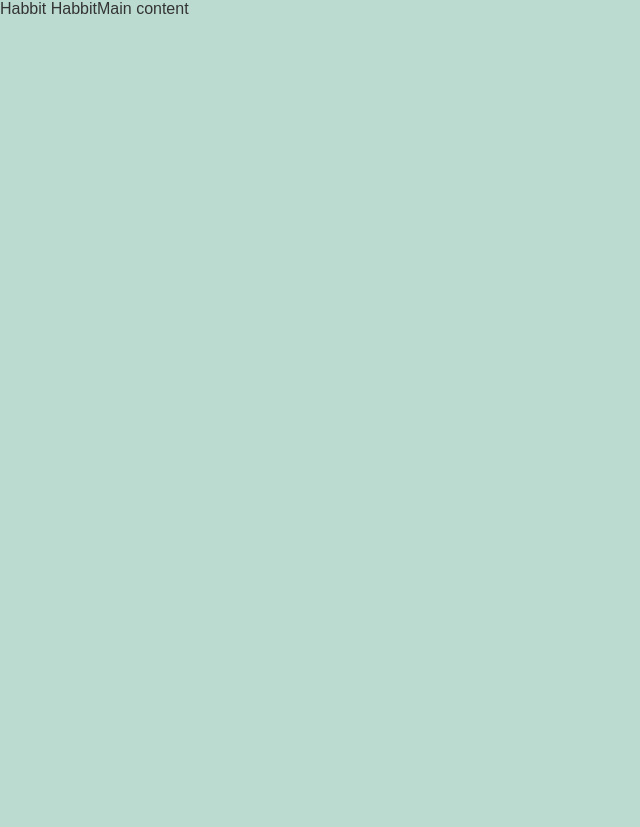
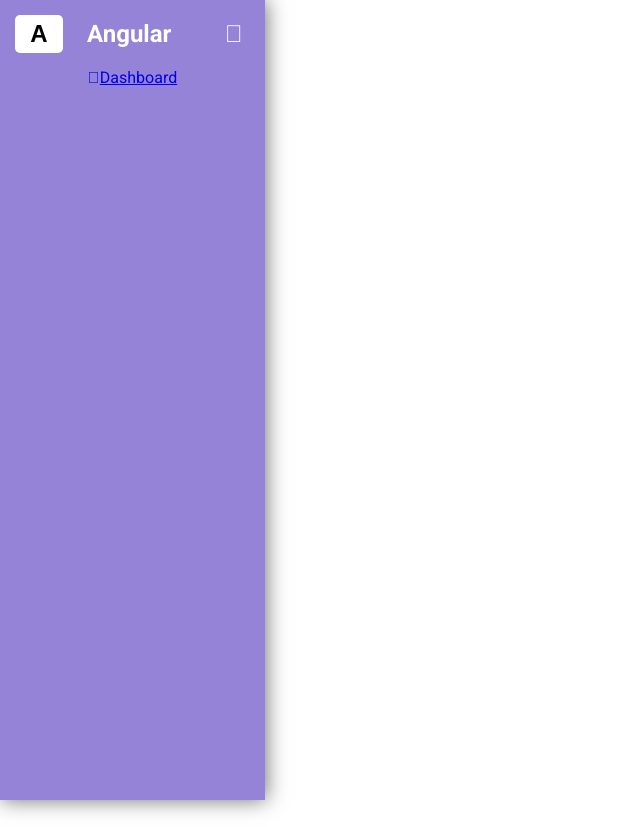
Before and after one commit to sarahperez/HabbitRabbit, an Angular app in the folder frontend/habbit-rabbit/: page / in a window 1280 px wide. Shown: the whole page, without its empty margins (0-640 px from the left). After the commit the page ends 800 px from the top, so only its background shows below. Built offline with nearby package versions, Linux system fonts and the light colour scheme.

Commit message:
side-nav work

```diff
--- a/frontend/habbit-rabbit/angular.json
+++ b/frontend/habbit-rabbit/angular.json
@@ -94,5 +94,8 @@
         }
       }
     }
+  },
+  "cli": {
+    "analytics": "39d6e2ed-3576-462b-8ea2-af302558fe51"
   }
 }
--- a/frontend/habbit-rabbit/src/app/app-component/app.component.html
+++ b/frontend/habbit-rabbit/src/app/app-component/app.component.html
@@ -1,2 +1 @@
-<h1>{{title}}</h1>
 <app-side-nav></app-side-nav>
--- /dev/null
+++ b/frontend/habbit-rabbit/src/app/side-nav/side-nav/nav-data.ts
@@ -0,0 +1,8 @@
+export const navbarData = [
+    {
+        routeLink: 'dashboard',
+        icon: 'fal fa-home',
+        label: 'Dashboard'
+
+    }
+];
--- a/frontend/habbit-rabbit/src/app/side-nav/side-nav/side-nav.component.css
+++ b/frontend/habbit-rabbit/src/app/side-nav/side-nav/side-nav.component.css
@@ -1,9 +1,93 @@
-.sideNav {
-    position: absolute;
+.side-nav {
+    background: #9483d6;
+    position: fixed;
+    transition: all .5s ease;
+    z-index: 1;
     top: 0;
-    bottom: 0;
-    left: 0;
-    right: 0;
-    background: #96d9ab;
+    height: 100vh;
+    width: 9rem;
+    box-shadow: 0.063rem 0 1.25rem 0 #707070;
 
+    .logo-container{
+      display: flex;
+      align-items: center;
+      padding: 0.938rem 0.938rem 0 0.938rem;
+      width: 100%;
+
+      .logo{
+        background: #fff;
+        text-align: center;
+        width: 3rem;
+        min-width: 3rem;
+        border-radius: 0.313rem;
+        padding: 0.313rem;
+        font-size: 24px;
+        font-weight: 900;
+        cursor: pointer;
+        border: none;
+      }
+
+      .logo-text{
+        margin-left: 1.5rem;
+        font-size: 24px;
+        font-weight: 700;
+        color: #fff;
+      }
+
+      .btn-close{
+        margin-left: auto;
+        cursor: pointer;
+        width: 2rem;
+        height: 2rem;
+        border-radius: 50%;
+        background-color: transparent;
+        border: none;
+
+        .fa-times{
+          color: #fff;
+          font-size: 24px;
+        }
+      }
+    }
+}
+
+.side-nav-collapsed{
+  width: 16.5625rem;
+}
+
+.side-nav-nav{
+  list-style: none;
+  padding: 0.938rem;
+  margin: 0;
+  display: flex;
+  flex-direction: column;
+  align-items: center;
+  height: calc(100%-3.65rem);
+  cursor: pointer;
+
+  .side-nav-nav-item{
+    width: 100%;
+    margin-bottom: 0.625rem;
+
+    .side-nav-nav-link{
+      display: flex;
+      align-items: center;
+      height: 3rem;
+      color: #f3f3f3;
+      text-decoration: none;
+      transition: color .3s ease;
+
+      .side-nav-link-icon{
+        fonr-size: 22px;
+        width: 2rem;
+        min-width: 2rem;
+        margin: 0 0.5rem;
+        text-align: center;
+      }
+
+      .side-nav-link-text{
+        margin-left: 1.5rem;
+      }
+    }
   }
+}
--- a/frontend/habbit-rabbit/src/app/side-nav/side-nav/side-nav.component.html
+++ b/frontend/habbit-rabbit/src/app/side-nav/side-nav/side-nav.component.html
@@ -1,5 +1,17 @@
-<p>side-nav works!</p>
-<mat-sidenav-container class="sideNav">
-    <mat-sidenav mode="side" opened>Habbit Habbit</mat-sidenav>
-    <mat-sidenav-content>Main content</mat-sidenav-content>
-  </mat-sidenav-container>
+<div class="side-nav" [ngClass]="collapsed ? 'side-nav-collapsed': ''">
+  <div class="logo-container">
+    <button class="logo">A</button>
+    <div class="logo-text" *ngIf="collapsed">Angular</div>
+    <button class="btn-close" *ngIf="collapsed">
+      <i class="fal fa-times close-icon"></i>
+    </button>
+  </div>
+  <ul class="side-nav-nav">
+    <li class="side-nav-item" *ngFor="let data of navData">
+        <a class="side-nav-nav-link" [routerLink]="[data.routeLink]">
+          <i class="side-nav-link-icon" [class]="data.icon"></i>
+          <span class="side-nav-link-text" *ngIf="collapsed">{{data.label}}</span>
+        </a>
+    </li>
+  </ul>
+</div>
--- a/frontend/habbit-rabbit/src/app/side-nav/side-nav/side-nav.component.ts
+++ b/frontend/habbit-rabbit/src/app/side-nav/side-nav/side-nav.component.ts
@@ -1,4 +1,5 @@
 import { Component } from '@angular/core';
+import { navbarData } from './nav-data';
 
 @Component({
   selector: 'app-side-nav',
@@ -6,5 +7,6 @@
   styleUrls: ['./side-nav.component.css']
 })
 export class SideNavComponent {
-
+  collapsed = true;
+  navData = navbarData;
 }
--- a/frontend/habbit-rabbit/src/index.html
+++ b/frontend/habbit-rabbit/src/index.html
@@ -6,11 +6,10 @@
   <base href="/">
   <meta name="viewport" content="width=device-width, initial-scale=1">
   <link rel="icon" type="image/x-icon" href="favicon.ico">
-  <link rel="preconnect" href="https://fonts.gstatic.com">
-  <link href="https://fonts.googleapis.com/css2?family=Roboto:wght@300;400;500&display=swap" rel="stylesheet">
-  <link href="https://fonts.googleapis.com/icon?family=Material+Icons" rel="stylesheet">
+    <link rel="stylesheet" href="https://pro.fontawesome.com/releases/v5.10.0/css/all.css"
+    inregrity="sha384-AYmEC3Yw5cVb3ZcuHt0A93w35dYTsvhLPVnYs9eStHfGJv0vKxVfeLGroGkvsg+p" crossorigin="anonymous"/>
 </head>
-<body class="mat-typography">
+<body>
   <app-root></app-root>
 </body>
 </html>
--- a/frontend/habbit-rabbit/src/styles.css
+++ b/frontend/habbit-rabbit/src/styles.css
@@ -1,48 +1,13 @@
 /* You can add global styles to this file, and also import other style files */
 /* Application-wide Styles */
+@import url('https://fonts.googleapis.com/css2?family=Roboto:wght@300;400;500;700;900&display=swap');
 * {
-    font-family: Arial, Helvetica, sans-serif;
-    background-color: #BBDBD1;
-  }
+  margin: 0;
+  padding: 0;
+  box-sizing: border-box;
+}
 
-h1 {
-    color: #7E78D2;
-    font-family: Arial, Helvetica, sans-serif;
-    font-size: 250%;
-  }
-  h2, h3 {
-    color: #444;
-    font-family: Arial, Helvetica, sans-serif;
-    font-weight: lighter;
-  }
-  body {
-    margin: 2em;
-  }
-  body, input[type="text"], button {
-    color: #333;
-    font-family: Cambria, Georgia, serif;
-  }
-  button {
-    background-color: #eee;
-    border: none;
-    border-radius: 4px;
-    cursor: pointer;
-    color: black;
-    font-size: 1.2rem;
-    padding: 1rem;
-    margin-right: 1rem;
-    margin-bottom: 1rem;
-    margin-top: 1rem;
-  }
-  button:hover {
-    background-color: black;
-    color: white;
-  }
-  button:disabled {
-    background-color: #eee;
-    color: #aaa;
-    cursor: auto;
-  }
-
-html, body { height: 100%; }
-body { margin: 0; font-family: Roboto, "Helvetica Neue", sans-serif; }
+body {
+  position: relative;
+  font-family: 'Roboto', sans-serif;
+}
```
